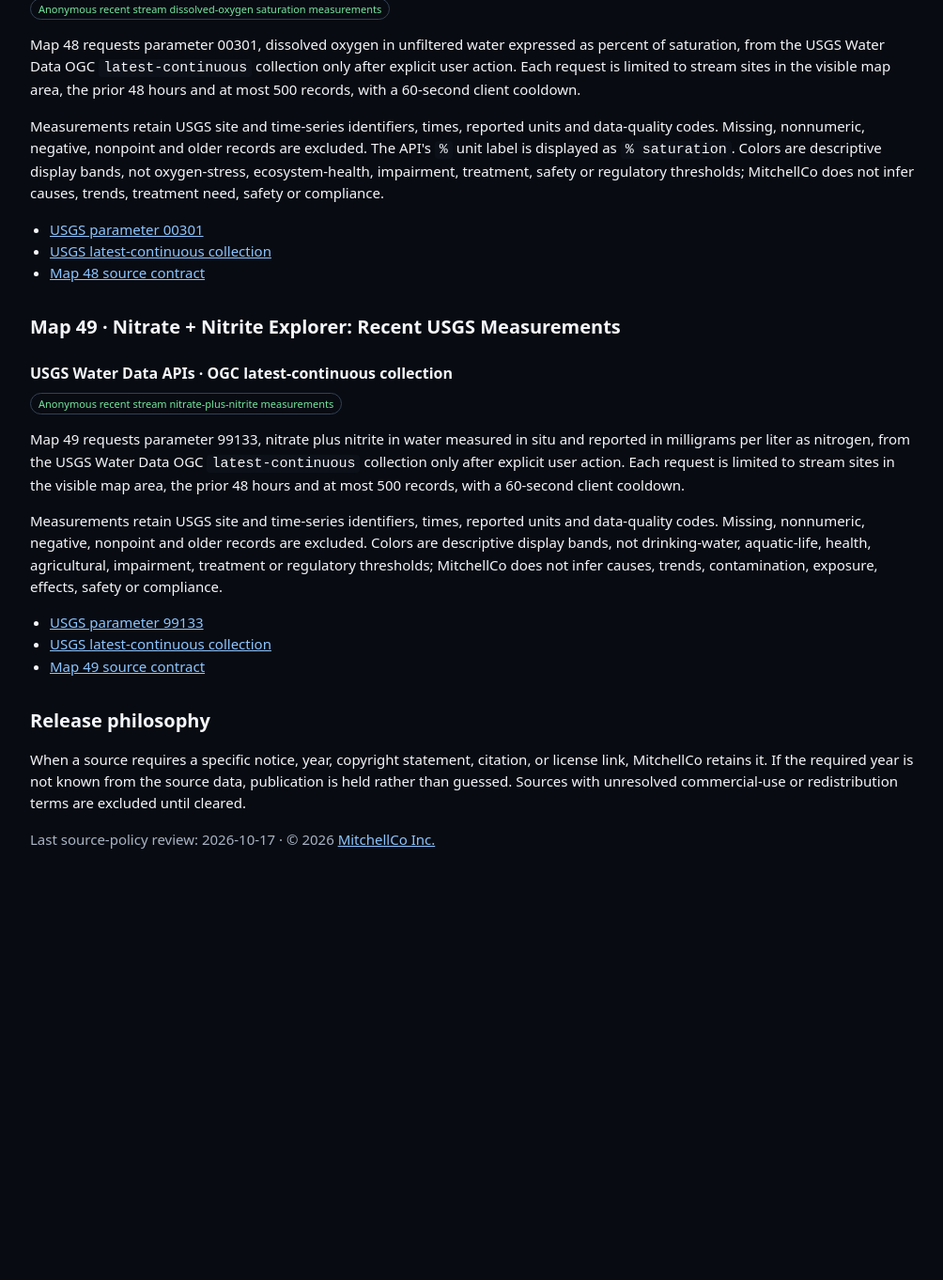
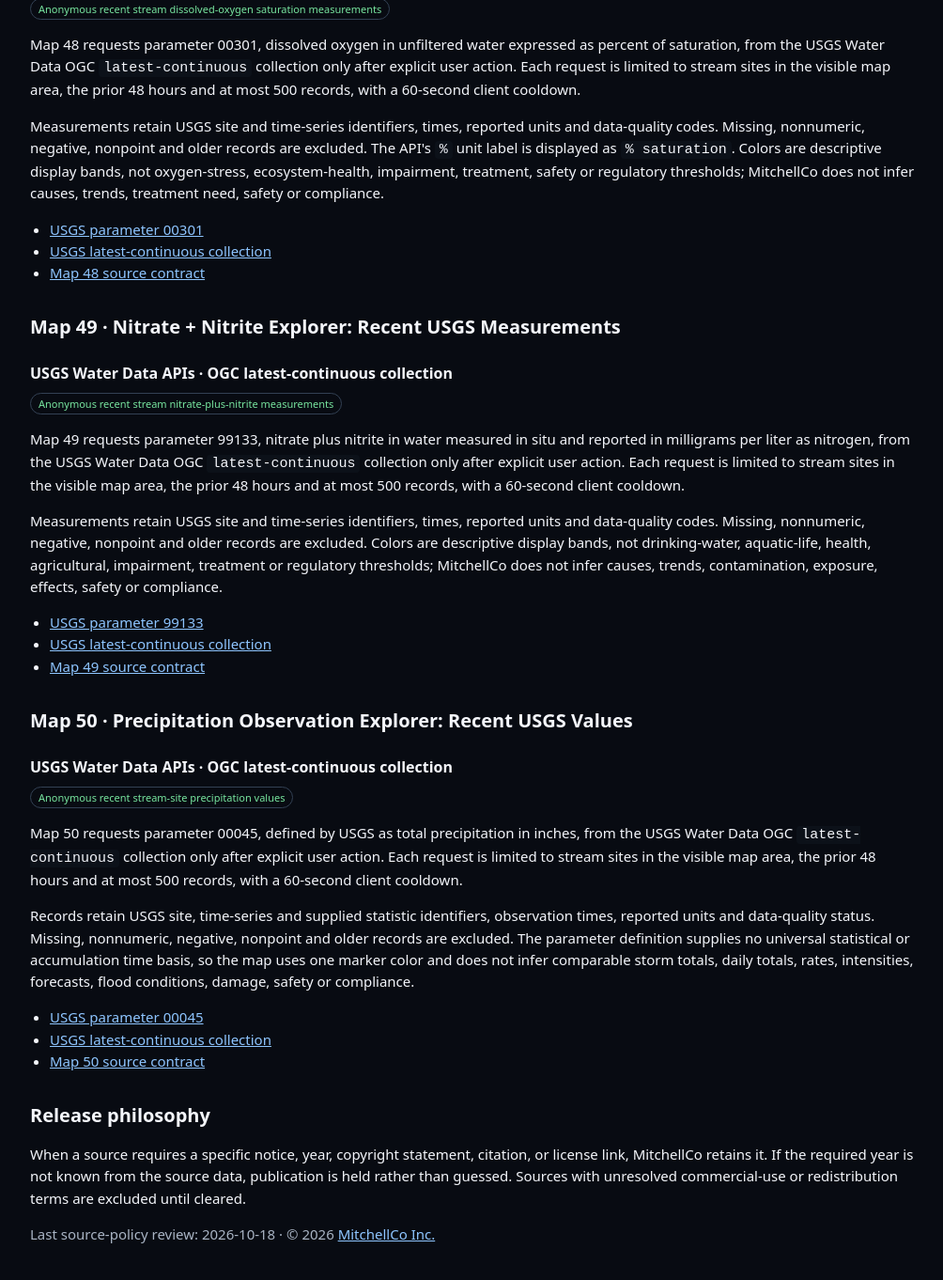
Before and after one commit to christophermitchell012/mitchellcoinc, a Jekyll site: the page maps/data-sources-licenses.html, which Jekyll copies as it is, in a window 1280 px wide and 1400 px high, scrolled down 10734 px. Shown: the top 1362 px of the window at 94% size, without its empty margins (136-1140 px from the left). Built offline with Jekyll 4.4.1, drawn with Linux system fonts in a browser that asks for light colours; before the commit the page ends 11714 px from its top, so only the background shows below that.

Commit message:
Publish Map 50 USGS precipitation values explorer

```diff
--- a/_data/map_lastmod.json
+++ b/_data/map_lastmod.json
@@ -49,7 +49,8 @@
   "/maps/47-stream-turbidity-recent-usgs-measurements.html": "2026-10-15T14:08:47Z",
   "/maps/48-dissolved-oxygen-saturation-recent-usgs-measurements.html": "2026-10-16T14:44:30Z",
   "/maps/49-nitrate-plus-nitrite-recent-usgs-measurements.html": "2026-10-17T14:42:34Z",
-  "/maps/data-sources-licenses.html": "2026-10-17T14:42:34Z",
+  "/maps/50-recent-usgs-precipitation-values.html": "2026-10-18T14:30:41Z",
+  "/maps/data-sources-licenses.html": "2026-10-18T14:30:41Z",
   "/maps/earthdata-eula-policy.html": "2026-09-30T18:48:18Z",
-  "/maps/index.html": "2026-10-17T14:42:34Z"
+  "/maps/index.html": "2026-10-18T14:30:41Z"
 }
--- a/maps/data-sources-licenses.html
+++ b/maps/data-sources-licenses.html
@@ -8,7 +8,7 @@
 See LICENSE and data-sources-licenses.html.
 -->
 <html lang="en"><head>
-<meta name="last-modified" content="2026-10-17T14:42:34Z"><meta charset="utf-8"><meta name="viewport" content="width=device-width,initial-scale=1">
+<meta name="last-modified" content="2026-10-18T14:30:41Z"><meta charset="utf-8"><meta name="viewport" content="width=device-width,initial-scale=1">
 <title>Data Sources and Licenses | MitchellCo Interactive Maps</title>
 <meta name="description" content="Data provenance, citations, licenses, EULA notes and attribution for MitchellCo interactive maps.">
 <meta name="robots" content="index,follow"><link rel="icon" href="assets/icons/2219cec3095bdb7c.svg"><link rel="canonical" href="https://mitchellcoinc.com/maps/data-sources-licenses.html">
@@ -195,7 +195,13 @@
 <p>Measurements retain USGS site and time-series identifiers, times, reported units and data-quality codes. Missing, nonnumeric, negative, nonpoint and older records are excluded. Colors are descriptive display bands, not drinking-water, aquatic-life, health, agricultural, impairment, treatment or regulatory thresholds; MitchellCo does not infer causes, trends, contamination, exposure, effects, safety or compliance.</p>
 <ul><li><a href="https://api.waterdata.usgs.gov/ogcapi/v1/collections/parameter-codes/items/99133?f=html" target="_blank" rel="noopener">USGS parameter 99133</a></li><li><a href="https://api.waterdata.usgs.gov/ogcapi/v1/collections/latest-continuous?f=html" target="_blank" rel="noopener">USGS latest-continuous collection</a></li><li><a href="data/map49-source-license.md">Map 49 source contract</a></li></ul>
 
+<h2 id="map50">Map 50 · Precipitation Observation Explorer: Recent USGS Values</h2>
+<h3>USGS Water Data APIs · OGC latest-continuous collection</h3><span class="tag">Anonymous recent stream-site precipitation values</span>
+<p>Map 50 requests parameter 00045, defined by USGS as total precipitation in inches, from the USGS Water Data OGC <code>latest-continuous</code> collection only after explicit user action. Each request is limited to stream sites in the visible map area, the prior 48 hours and at most 500 records, with a 60-second client cooldown.</p>
+<p>Records retain USGS site, time-series and supplied statistic identifiers, observation times, reported units and data-quality status. Missing, nonnumeric, negative, nonpoint and older records are excluded. The parameter definition supplies no universal statistical or accumulation time basis, so the map uses one marker color and does not infer comparable storm totals, daily totals, rates, intensities, forecasts, flood conditions, damage, safety or compliance.</p>
+<ul><li><a href="https://api.waterdata.usgs.gov/ogcapi/v1/collections/parameter-codes/items/00045?f=html" target="_blank" rel="noopener">USGS parameter 00045</a></li><li><a href="https://api.waterdata.usgs.gov/ogcapi/v1/collections/latest-continuous?f=html" target="_blank" rel="noopener">USGS latest-continuous collection</a></li><li><a href="data/map50-source-license.md">Map 50 source contract</a></li></ul>
+
 <h2>Release philosophy</h2>
 <p>When a source requires a specific notice, year, copyright statement, citation, or license link, MitchellCo retains it. If the required year is not known from the source data, publication is held rather than guessed. Sources with unresolved commercial-use or redistribution terms are excluded until cleared.</p>
-<p class="muted">Last source-policy review: 2026-10-17 · © 2026 <a href="https://mitchellcoinc.com/" target="_blank" rel="noopener">MitchellCo Inc.</a></p>
+<p class="muted">Last source-policy review: 2026-10-18 · © 2026 <a href="https://mitchellcoinc.com/" target="_blank" rel="noopener">MitchellCo Inc.</a></p>
 </main></body></html>
--- a/maps/sitemap.xml
+++ b/maps/sitemap.xml
@@ -1,6 +1,6 @@
 <?xml version="1.0" encoding="UTF-8"?>
 <urlset xmlns="http://www.sitemaps.org/schemas/sitemap/0.9">
-  <url><loc>https://mitchellcoinc.com/maps/</loc><lastmod>2026-10-17T14:42:34Z</lastmod></url>
+  <url><loc>https://mitchellcoinc.com/maps/</loc><lastmod>2026-10-18T14:30:41Z</lastmod></url>
   <url><loc>https://mitchellcoinc.com/maps/00-wildfire-watch.html</loc><lastmod>2026-09-30T18:48:18Z</lastmod></url>
   <url><loc>https://mitchellcoinc.com/maps/01-flash-flood-river-flood-risk.html</loc><lastmod>2026-09-30T18:48:18Z</lastmod></url>
   <url><loc>https://mitchellcoinc.com/maps/02-extreme-heat-health-risk.html</loc><lastmod>2026-09-30T18:48:18Z</lastmod></url>
@@ -51,6 +51,7 @@
   <url><loc>https://mitchellcoinc.com/maps/47-stream-turbidity-recent-usgs-measurements.html</loc><lastmod>2026-10-15T14:08:47Z</lastmod></url>
   <url><loc>https://mitchellcoinc.com/maps/48-dissolved-oxygen-saturation-recent-usgs-measurements.html</loc><lastmod>2026-10-16T14:44:30Z</lastmod></url>
   <url><loc>https://mitchellcoinc.com/maps/49-nitrate-plus-nitrite-recent-usgs-measurements.html</loc><lastmod>2026-10-17T14:42:34Z</lastmod></url>
-  <url><loc>https://mitchellcoinc.com/maps/data-sources-licenses.html</loc><lastmod>2026-10-17T14:42:34Z</lastmod></url>
+  <url><loc>https://mitchellcoinc.com/maps/50-recent-usgs-precipitation-values.html</loc><lastmod>2026-10-18T14:30:41Z</lastmod></url>
+  <url><loc>https://mitchellcoinc.com/maps/data-sources-licenses.html</loc><lastmod>2026-10-18T14:30:41Z</lastmod></url>
   <url><loc>https://mitchellcoinc.com/maps/earthdata-eula-policy.html</loc><lastmod>2026-09-30T18:48:18Z</lastmod></url>
 </urlset>
```
Also changed, not shown: maps/50-recent-usgs-precipitation-values.html (added, +18 -0 lines), maps/README.md (+3 -1 lines), maps/data/map50-source-license.md (added, +37 -0 lines), maps/index.html (+3 -2 lines), maps/assets/icons/precipitation-total.svg (added).
